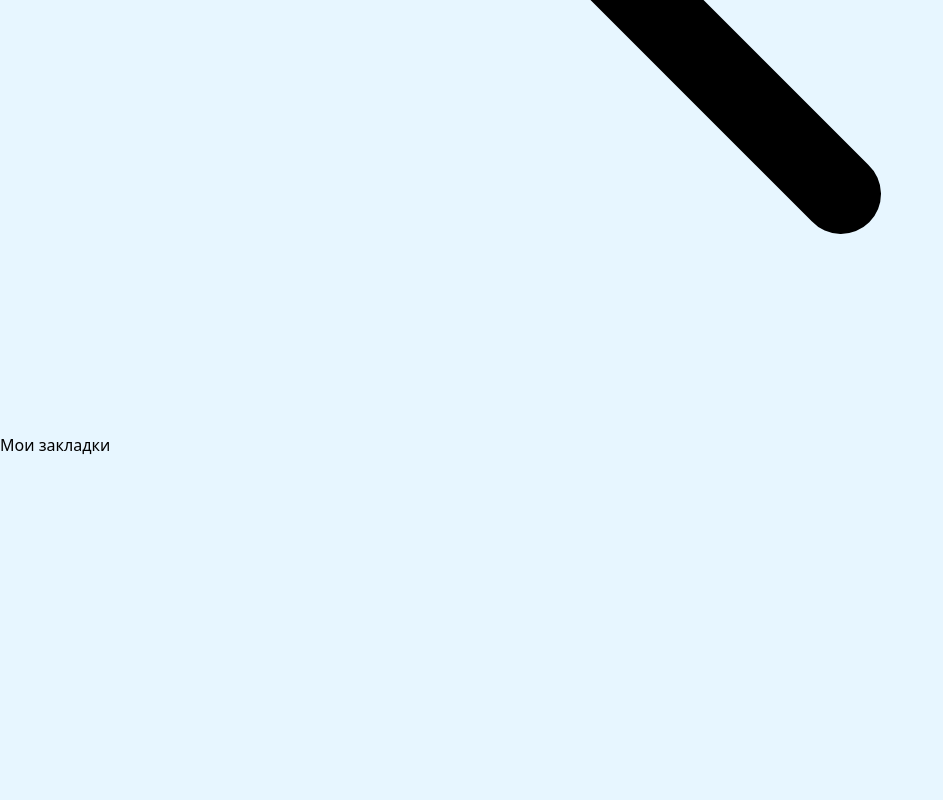
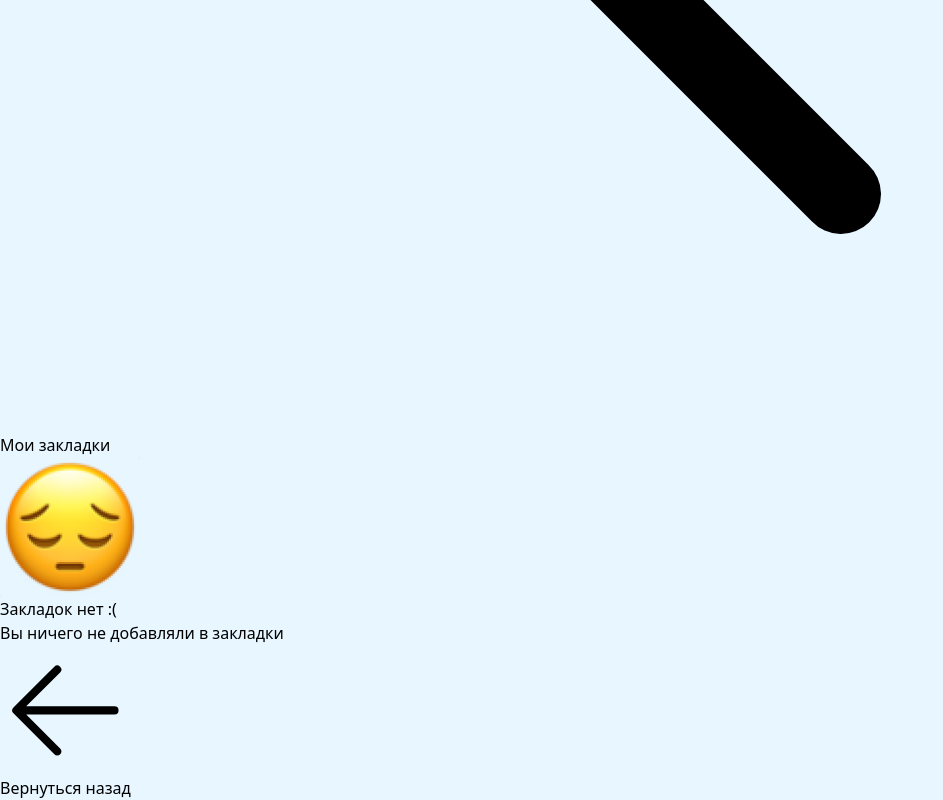
Before and after one commit to Alumetriz/sneakers, a Vue app: page /Favorites in a window 1280 px wide. Shown: the part 1106-1906 px from the top of the page, without its empty margins (0-943 px from the left). Before the commit the page ends 1563 px from the top, so only its background shows below. Built offline with nearby package versions, Linux system fonts and the light colour scheme; data requests are answered from the project's data file.

Commit message:
feat: add content if empty bookmarks

```diff
--- a/src/pages/FavoritesPage.vue
+++ b/src/pages/FavoritesPage.vue
@@ -1,9 +1,10 @@
 <script setup>
 import { onMounted } from 'vue'
-import {fetchFavorites, updateFavorite} from "@/api/favoritesApi.js";
-import {favorites} from "@/constans/constans.js";
+import { fetchFavorites, updateFavorite } from '@/api/favoritesApi.js'
+import { favorites } from '@/constans/constans.js'
 import ChevronLeftIcon from '@heroicons/vue/24/solid/ChevronLeftIcon'
-import {fetchData} from "@/api/api.js";
+import { fetchData } from '@/api/api.js'
+import ArrowLeftIcon from '@heroicons/vue/24/solid/ArrowLeftIcon.js'
 
 onMounted(() => {
   fetchFavorites()
@@ -20,7 +21,26 @@
       <h1 class="font-bold text-3xl">Мои закладки</h1>
     </div>
 
-    <cards-list :sneakers="favorites" @update-favorite="updateFavorite"></cards-list>
+    <cards-list
+      v-if="favorites.length"
+      :sneakers="favorites"
+      @update-favorite="updateFavorite"
+    ></cards-list>
+    <div v-else class="flex flex-col gap-3 items-center justify-center h-full p-11">
+      <img src="@/assets/img/emoji-1.png" alt="" class="h-16 w-16" />
+      <h3 class="font-semibold text-2xl">Закладок нет :(</h3>
+      <p class="text-lg text-[#9D9D9D] max-w-sm text-center">Вы ничего не добавляли в закладки</p>
+      <router-link to="/">
+        <button
+          class="relative bg-lime-500 hover:bg-lime-600 active:bg-lime-700 disabled:bg-slate-300 text-white w-[250px] rounded-2xl p-5 mt-3"
+        >
+          <span class="flex items-center justify-center gap-5 font-semibold text-xl">
+            <ArrowLeftIcon class="w-6 h-6 transition arrow-icon-left" />
+            Вернуться назад
+          </span>
+        </button>
+      </router-link>
+    </div>
   </main>
 </template>
 
--- a/src/server/db.json
+++ b/src/server/db.json
@@ -86,6 +86,5 @@
     }
   ],
   "orders": [],
-  "favorites": [
-  ]
+  "favorites": []
 }
```
